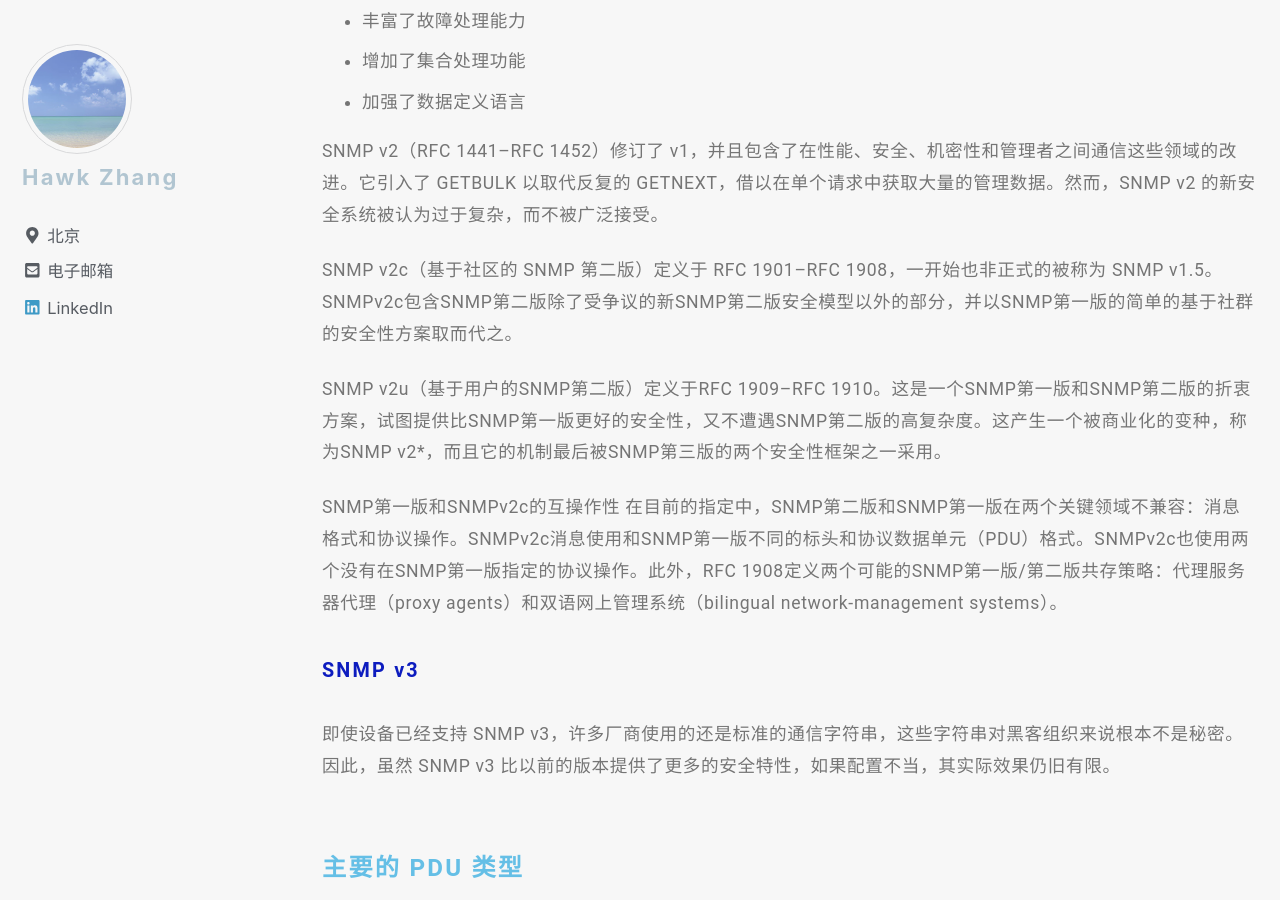
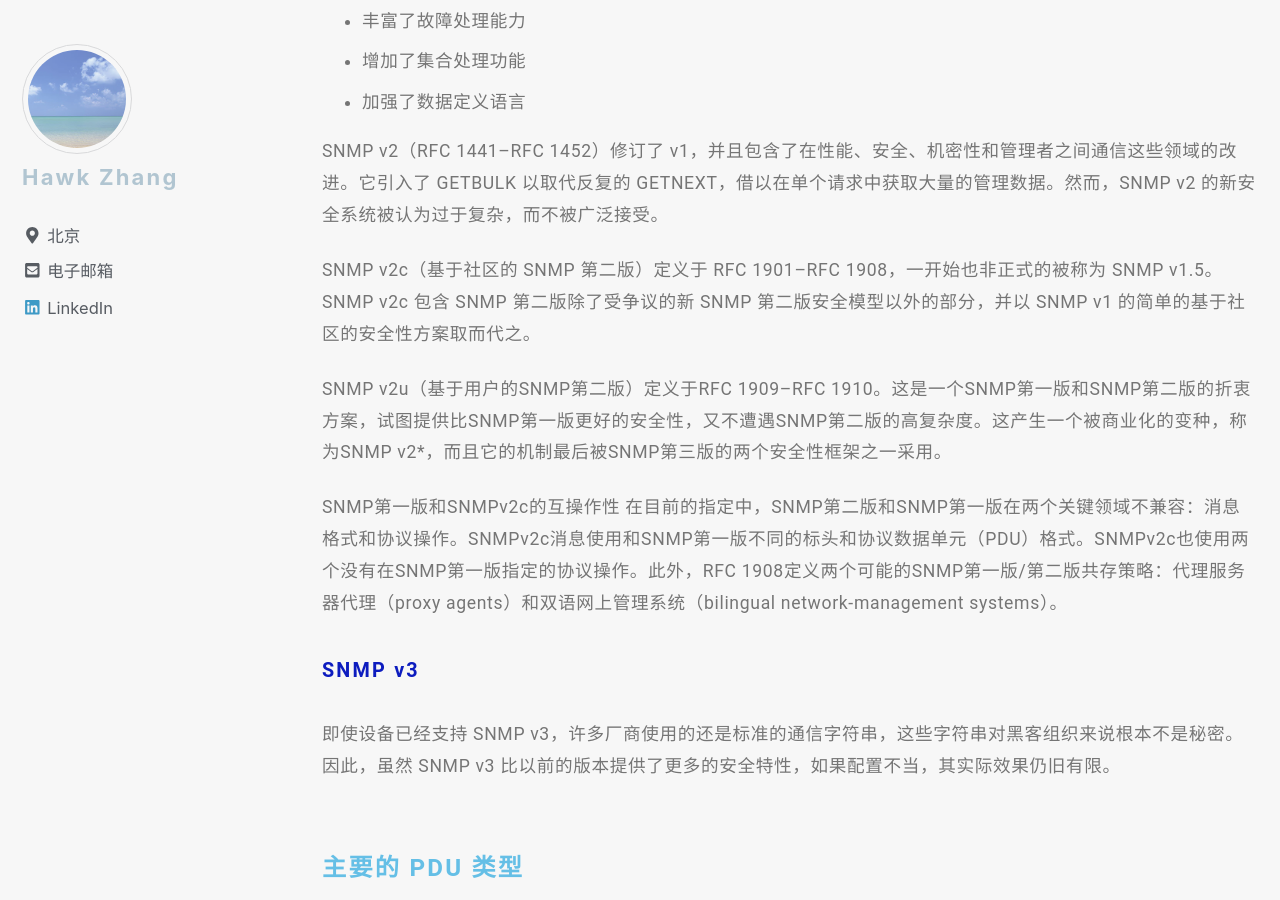
Before and after one commit to narru888/linotes_note, a Jekyll site: the page built from _posts/monitor/zabbix/2018-01-02-monitor.snmp.md, in a window 1280 px wide and 900 px high, scrolled down 4061 px. Built offline with Jekyll 4.4.1, drawn with Linux system fonts in a browser that asks for light colours; nearby versions of some CDN libraries; a script that is not in the unit is left out.

Commit message:
update on 2018-10-20 18:19:01 CST

```diff
--- a/_posts/monitor/zabbix/2018-01-02-monitor.snmp.md
+++ b/_posts/monitor/zabbix/2018-01-02-monitor.snmp.md
@@ -127,7 +127,7 @@ SNMP 在 90 年代初得到了迅猛发展，同时也暴露出了明显的不
 
 SNMP v2（RFC 1441–RFC 1452）修订了 v1，并且包含了在性能、安全、机密性和管理者之间通信这些领域的改进。它引入了 GETBULK 以取代反复的 GETNEXT，借以在单个请求中获取大量的管理数据。然而，SNMP v2 的新安全系统被认为过于复杂，而不被广泛接受。
 
-SNMP v2c（基于社区的 SNMP 第二版）定义于 RFC 1901–RFC 1908，一开始也非正式的被称为 SNMP v1.5。SNMPv2c包含SNMP第二版除了受争议的新SNMP第二版安全模型以外的部分，并以SNMP第一版的简单的基于社群的安全性方案取而代之。
+SNMP v2c（基于社区的 SNMP 第二版）定义于 RFC 1901–RFC 1908，一开始也非正式的被称为 SNMP v1.5。SNMP v2c 包含 SNMP 第二版除了受争议的新 SNMP 第二版安全模型以外的部分，并以 SNMP v1 的简单的基于社区的安全性方案取而代之。
 
 SNMP v2u（基于用户的SNMP第二版）定义于RFC 1909–RFC 1910。这是一个SNMP第一版和SNMP第二版的折衷方案，试图提供比SNMP第一版更好的安全性，又不遭遇SNMP第二版的高复杂度。这产生一个被商业化的变种，称为SNMP v2*，而且它的机制最后被SNMP第三版的两个安全性框架之一采用。
 
```
